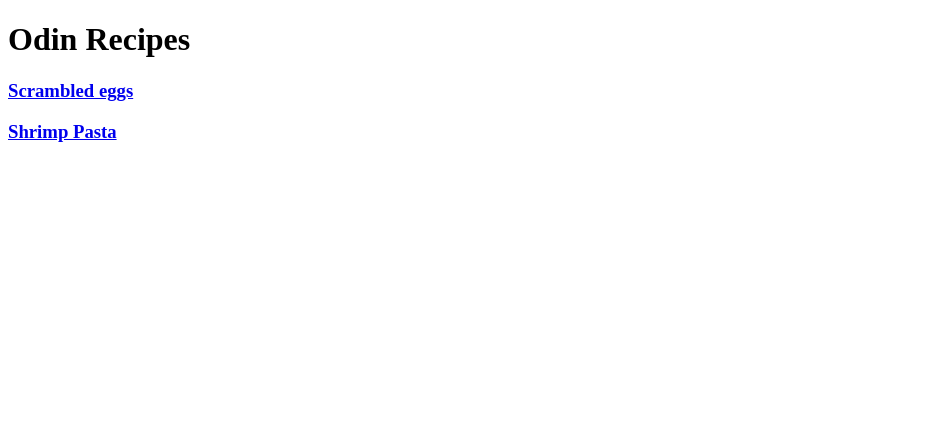
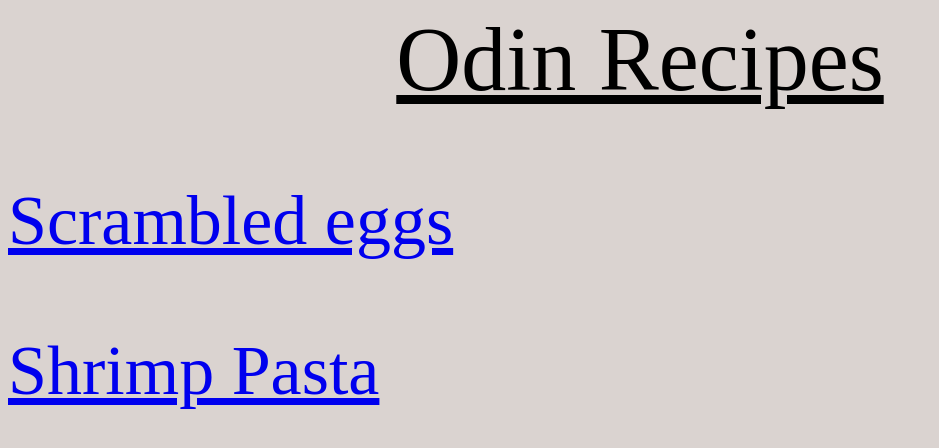
Before and after one commit to OZiad/odin-recipes, a plain HTML site: page index.html in a window 1280 px wide. Shown: the whole page, without its empty margins (0-939 px from the left). Drawn offline with Linux system fonts and the light colour scheme.

Commit message:
Add CSS styles to homepage

```diff
--- a/index.html
+++ b/index.html
@@ -4,11 +4,12 @@
 <head>
     <meta charset="UTF-8">
     <title>Recipes</title>
+    <link rel="stylesheet" href="styles.css">
 </head>
 <body>
-    <h1>Odin Recipes</h1>
-    <h3><a href="./recipes/scrambled-eggs.html">Scrambled eggs</a><br></h3>
-    <h3><a href="./recipes/pasta.html">Shrimp Pasta</a></h3>
+    <div>Odin Recipes</div>
+    <p><a href="./recipes/scrambled-eggs.html">Scrambled eggs</a><br></p>
+    <p><a href="./recipes/pasta.html">Shrimp Pasta</a></p>
 </body>
 
 </html>
--- /dev/null
+++ b/styles.css
@@ -0,0 +1,16 @@
+* {
+    background-color: rgb(218, 211, 208);
+}
+
+div {
+    text-decoration: underline;
+    font-family:serif, helvetica;
+    color: black;
+    font-size: 90px;
+    text-align: center;
+}
+
+p {
+    color: red;
+    font-size: 70px;
+}
```
